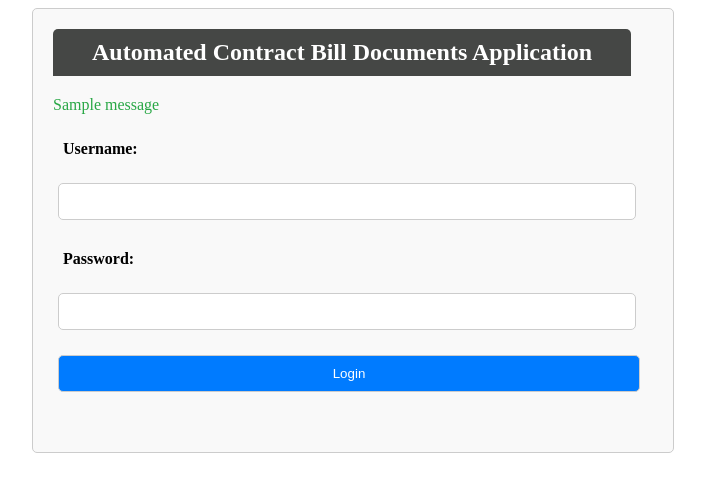
After one commit to coder240916/contract_bills_new, a Flask app: template templates/login_test.html in a window 1280 px wide. The commit adds this page. Shown: the top 492 px of the page, without its empty margins (287-992 px from the left). Run offline with Flask 3, Linux system fonts and the light colour scheme; the template is opened without the code that fills it, so the values that code supplies are empty; tables that the repository leaves empty hold one stand-in row (values such as "Sample post"); one stand-in notice (Sample message) is shown.

Commit message:
login_test page added

```diff
--- a/all_flask_alchemy.py
+++ b/all_flask_alchemy.py
@@ -61,7 +61,7 @@ with app.app_context():
                     return redirect(url_for('view_contracts'))
                 else:
                     flash("Invalid username or password.", "error")
-                    return render_template('login.html')
+                    return render_template('login_test.html')
 
             # For non-admin users, check both users and contracts table
             else:
@@ -85,7 +85,7 @@ with app.app_context():
                 else:
                     flash("Invalid username or password.", "error")
                     return render_template('login.html')
-        return render_template('login.html')
+        return render_template('login_test.html')
 
     # Logout route
     @app.route('/logout')
--- a/static/css/styles.css
+++ b/static/css/styles.css
@@ -215,3 +215,77 @@ input[type="submit"] {
     font-family: serif;
     font-size: 25px;
 }
+
+
+/* Style for login container */
+.login-container {
+    max-width: 600px;
+    margin: 0 auto;
+    padding: 20px;
+    border: 1px solid #ccc;
+    border-radius: 5px;
+    background-color: #f9f9f9;
+}
+
+.login-form label {
+    display: block;
+    margin-bottom: 10px;
+    font-weight: bold;
+}
+
+.login-form input[type="text"],
+.login-form input[type="password"] {
+    width: calc(100% - 22px); /* Adjust width to fit within container with padding */
+    padding: 10px;
+    margin-bottom: 20px;
+    border: 1px solid #ccc;
+    border-radius: 5px;
+    box-sizing: border-box; /* Include padding and border in element's total width */
+}
+
+.login-form input[type="submit"] {
+    width: 97%;
+    padding: 10px;
+    margin-bottom: 20px;
+    border: 1px solid #ccc;
+    border-radius: 5px;
+    background-color: #007bff;
+    color: #fff;
+    cursor: pointer;
+    transition: background-color 0.3s ease;
+    box-sizing: border-box; /* Include padding and border in element's total width */
+}
+
+.login-form input[type="submit"]:hover {
+    background-color: #0056b3;
+}
+
+/* Style for flashed messages */
+.login-container ul {
+    list-style: none;
+    padding: 0;
+}
+
+.login-container ul li {
+    margin-bottom: 10px;
+}
+
+.login-container .error {
+    color: #dc3545;
+}
+
+.login-container .success {
+    color: #28a745;
+}
+
+/* Adjust h2 background */
+.login-container h2 {
+    background-color: #454745;
+    color: #fff;
+    width: 93%;
+    padding: 10px; /* Adjust padding to contain the background color */
+    border-top-left-radius: 5px;
+    border-top-right-radius: 5px;
+    margin-top: 0; /* Remove default margin */
+    text-align: center;
+}
--- /dev/null
+++ b/templates/login_test.html
@@ -0,0 +1,28 @@
+{% extends "base.html" %}
+
+{% block title %}Login{% endblock %}
+
+{% block content %}
+    <div class="login-container">
+        <h2> Automated Contract Bill Documents Application </h2>
+        {% with messages = get_flashed_messages(with_categories=true) %}
+            {% if messages %}
+                <ul>
+                    {% for category, message in messages %}
+                        <li class="{{ category }}">{{ message }}</li>
+                    {% endfor %}
+                </ul>
+            {% endif %}
+        {% endwith %}
+
+        <form method="post" name="login-form" class="login-form">
+            <label for="username">Username:</label>
+            <input type="text" id="username" name="username" required>
+
+            <label for="password">Password:</label>
+            <input type="password" id="password" name="password" required>
+
+            <input type="submit" value="Login">
+        </form>
+    </div>
+{% endblock %}
--- a/templates/view_users.html
+++ b/templates/view_users.html
@@ -1,5 +1,5 @@
 {% extends "base.html" %}
-{% block title %}Contracts{% endblock %}
+{% block title %}Users{% endblock %}
 
 {% block content %}
     <nav>
```
Also changed, not shown: 1 other file.
